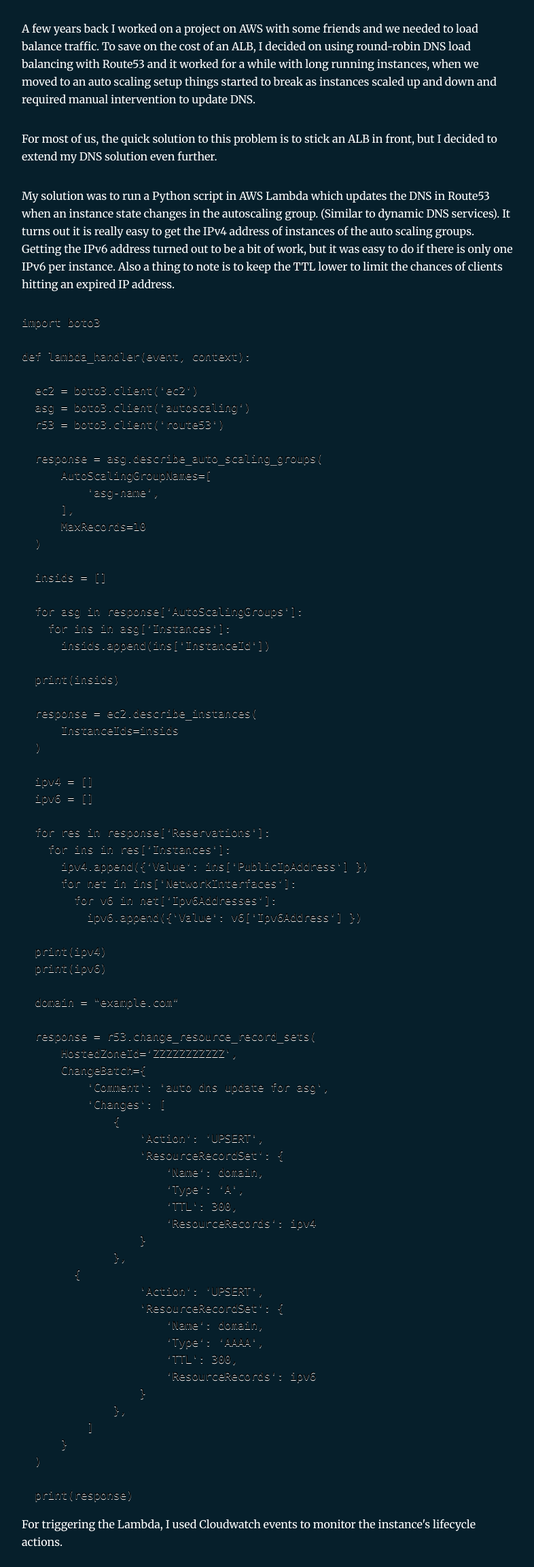
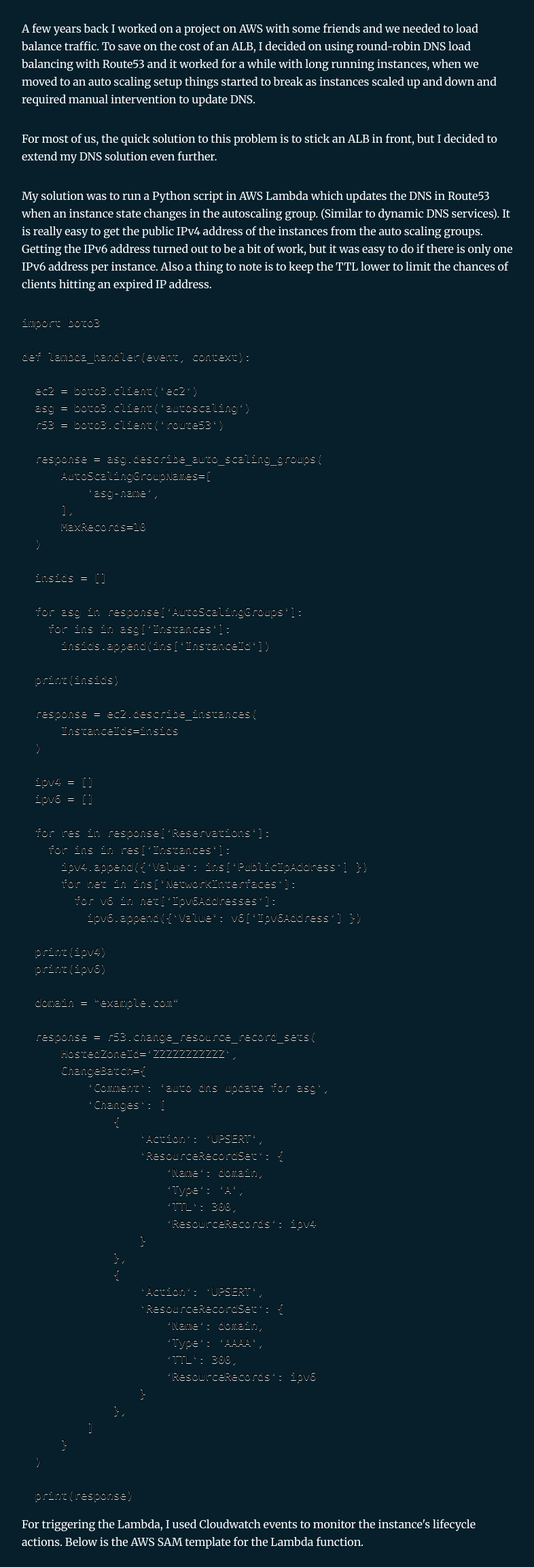
Before and after one commit to miyurusankalpa/miyurublog, a Gatsby site: page /route53-autoscaling-lambda-ddns/ in a window 1280 px wide. Shown: the part 255-2560 px from the top of the page at 68% size, without its empty margins (244-1030 px from the left). Built offline with nearby package versions, Linux system fonts and the light colour scheme; Gatsby itself is replaced by a stand-in of ours; some packages are replaced by stand-ins of ours; code samples lack their colours.

Commit message:
update aws route53 post

````diff
--- a/content/blog/route53-autoscaling-lambda-ddns/index.md
+++ b/content/blog/route53-autoscaling-lambda-ddns/index.md
@@ -1,7 +1,7 @@
 ---
 title: Using Route53 to load balance autoscaling groups
 date: "2023-07-11T18:21z"
-description: "Using Route53 to create a DDNS service with Lambda for autoscaling groups"
+description: "Using Route53 to create a DDNS service with Lambda for autoscaling groups without a LB"
 draft: false
 ---
 
@@ -9,7 +9,7 @@
 
 For most of us, the quick solution to this problem is to stick an ALB in front, but I decided to extend my DNS solution even further.
 
-My solution was to run a Python script in AWS Lambda which updates the DNS in Route53 when an instance state changes in the autoscaling group. (Similar to dynamic DNS services).  It turns out it is really easy to get the IPv4 address of instances of the auto scaling groups. Getting the IPv6 address turned out to be a bit of work, but it was easy to do if there is only one IPv6 per instance. Also a thing to note is to keep the TTL lower to limit the chances of clients hitting an expired IP address.
+My solution was to run a Python script in AWS Lambda which updates the DNS in Route53 when an instance state changes in the autoscaling group. (Similar to dynamic DNS services). It is really easy to get the public IPv4 address of the instances from the auto scaling groups. Getting the IPv6 address turned out to be a bit of work, but it was easy to do if there is only one IPv6 address per instance. Also a thing to note is to keep the TTL lower to limit the chances of clients hitting an expired IP address.
 
 ```python
 import boto3
@@ -68,7 +68,7 @@
                       'ResourceRecords': ipv4
                   }
               },
-        {
+              {
                   'Action': 'UPSERT',
                   'ResourceRecordSet': {
                       'Name': domain,
@@ -84,8 +84,7 @@
   print(response)
 ```
 
-For triggering the Lambda, I used Cloudwatch events to monitor the instance's lifecycle actions.
-
+For triggering the Lambda, I used Cloudwatch events to monitor the instance's lifecycle actions. Below is the AWS SAM template for the Lambda function.
 
 ```yml
 AWSTemplateFormatVersion: '2010-09-09'
@@ -114,4 +113,4 @@
                 - aws.autoscaling
 ```
 
-In the end,the solution worked perfectly and it also kept the cost low.
+In the end, the solution worked perfectly and it also kept the cost low.
````
